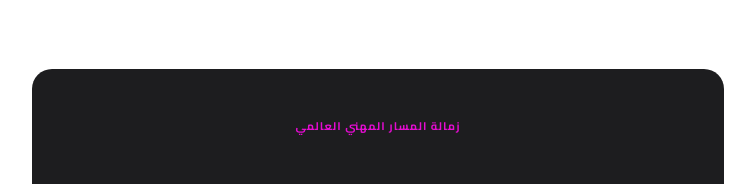
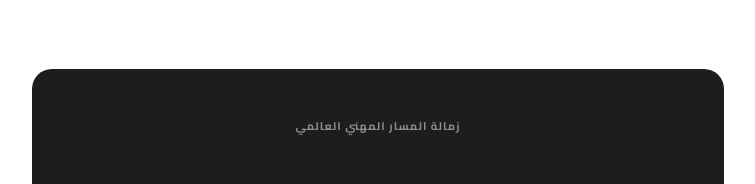
Before and after one commit to okancimen/mgnnetworks, a plain HTML site: page ar/insights/why-fresh-graduates-struggle-finding-jobs.html in a window 1280 px wide. Shown: the part 6193-6377 px from the top of the page, without its empty margins (262-1017 px from the left). Drawn offline with Linux system fonts and the light colour scheme.

Commit message:
Fix CTA kicker color clashing with fellowship button
Kicker label and first button were both var(--mag) magenta.
Changed kicker to rgba(255,255,255,0.5) so magenta stays
exclusive to the action button — applied across all 6 locales.

Co-Authored-By: Claude Sonnet 4.6 <noreply@anthropic.com>

```diff
--- a/ar/insights/why-fresh-graduates-struggle-finding-jobs.html
+++ b/ar/insights/why-fresh-graduates-struggle-finding-jobs.html
@@ -169,7 +169,7 @@
     .stat-num { font-size: 36px; font-weight: 800; letter-spacing: -1px; color: var(--mag); line-height: 1; margin-bottom: 8px; }
     .stat-label { font-size: 13px; color: var(--sub); line-height: 1.4; }
     .article-cta { background: var(--ink); border-radius: 20px; padding: 48px 40px; margin-top: 72px; text-align: center; }
-    .article-cta .kicker { font-size: 11px; font-weight: 700; letter-spacing: 1px; text-transform: uppercase; color: var(--mag); margin-bottom: 12px; }
+    .article-cta .kicker { font-size: 11px; font-weight: 700; letter-spacing: 1px; text-transform: uppercase; color: rgba(255,255,255,0.5); margin-bottom: 12px; }
     .article-cta h2 { font-size: clamp(22px, 4vw, 34px); font-weight: 700; letter-spacing: -1px; color: #f5f5f7; margin-bottom: 14px; line-height: 1.2; }
     .article-cta p { font-size: 15px; color: rgba(255,255,255,0.45); margin-bottom: 28px; }
     .cta-pills { display: flex; gap: 12px; justify-content: center; flex-wrap: wrap; }
```
Also changed, not shown: cn/insights/why-fresh-graduates-struggle-finding-jobs.html (+1 -1 lines), en/insights/why-fresh-graduates-struggle-finding-jobs.html (+1 -1 lines), es/insights/why-fresh-graduates-struggle-finding-jobs.html (+1 -1 lines), fr/insights/why-fresh-graduates-struggle-finding-jobs.html (+1 -1 lines), tr/insights/why-fresh-graduates-struggle-finding-jobs.html (+1 -1 lines).
